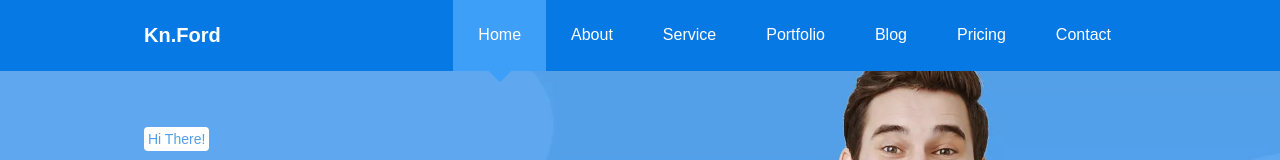
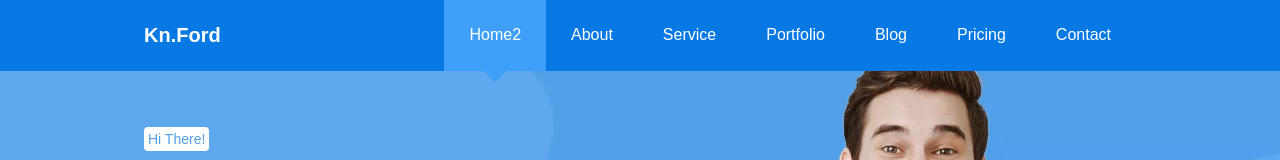
Before and after one commit to awaiz-ur-rehman/knuford, a plain HTML site: page index.html in a window 1280 px wide. Shown: the top 160 px of the page. Drawn offline with Linux system fonts and the light colour scheme.

Commit message:
navabr updated

```diff
--- a/index.html
+++ b/index.html
@@ -16,7 +16,7 @@
         <div class="nav-div main-container">
             <h4><a href="" class="kn">Kn.Ford</a></h4>
             <ul class="nav-ul">
-                <li><a href="" class="nav-ank active">Home</a></li>
+                <li><a href="" class="nav-ank active">Home2</a></li>
                 <li><a href="" class="nav-ank">About</a></li>
                 <li><a href="" class="nav-ank">Service</a></li>
                 <li><a href="" class="nav-ank">Portfolio</a></li>
```
